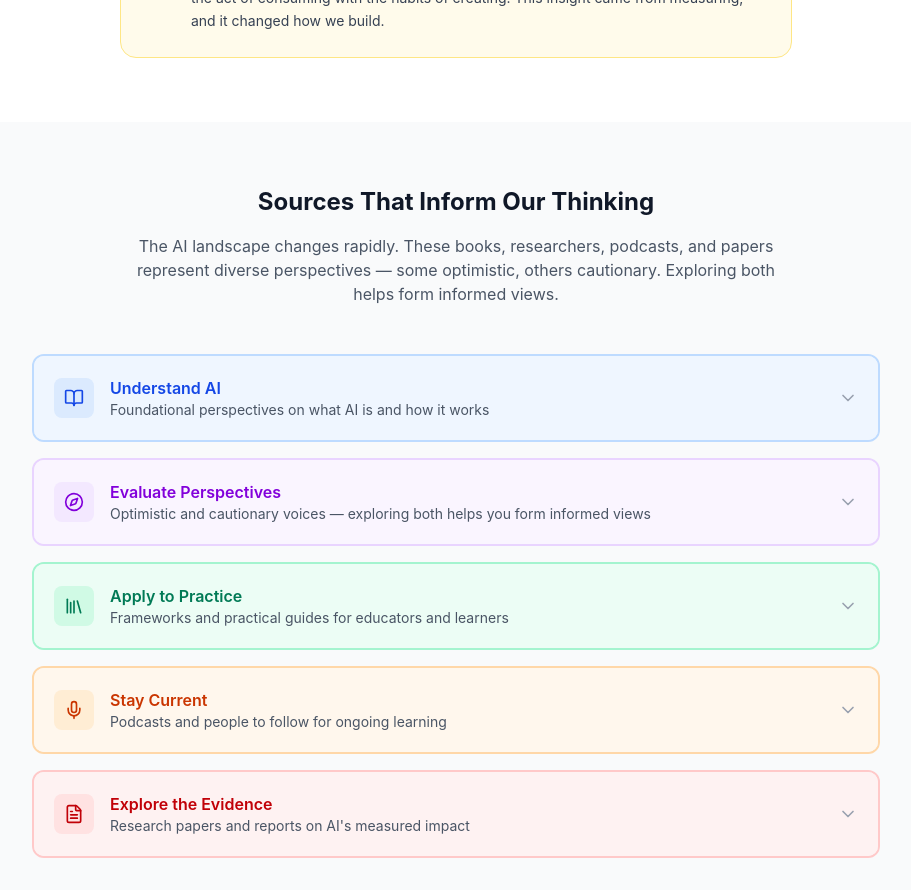
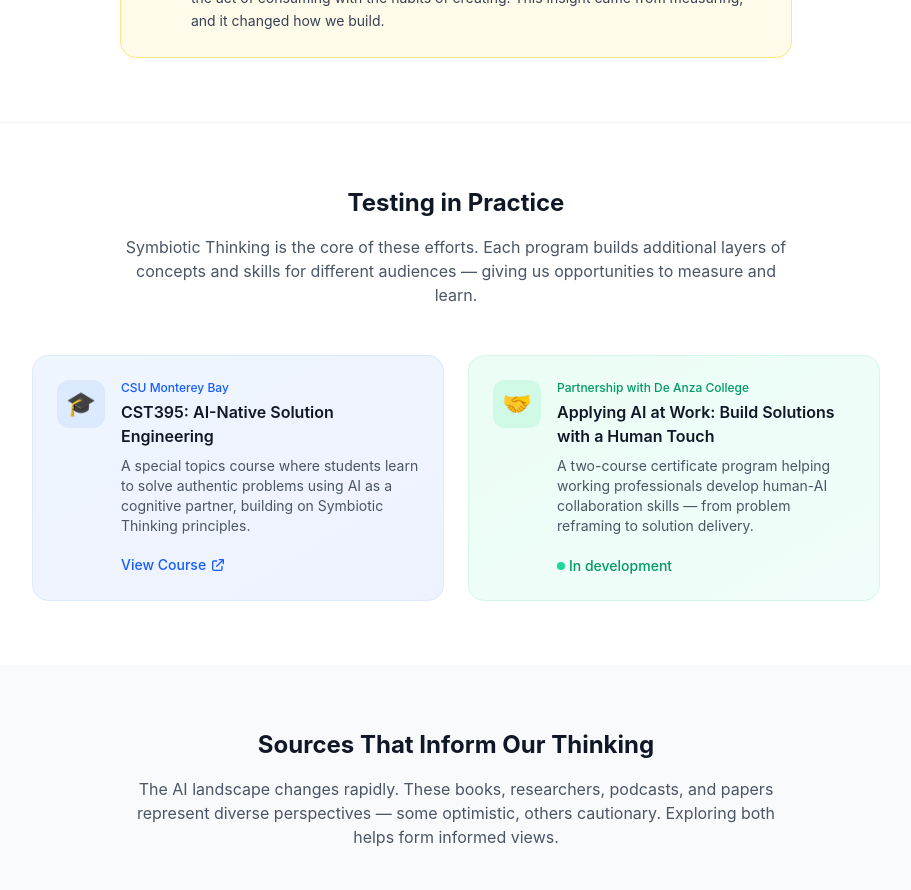
Before and after one commit to profsathya/symbioticthinking-website, a Next.js app: page /approach in a window 1280 px wide. Shown: the part 1740-2630 px from the top of the page, without its empty margins (184-1095 px from the left). Built offline with nearby package versions, Linux system fonts and the light colour scheme.

Commit message:
Add Testing in Practice section to Our Approach page
Shows real-world implementations of Symbiotic Thinking:
- CSUMB CST395: AI-Native Solution Engineering (with link)
- De Anza College partnership program (in development)

```diff
--- a/app/approach/page.tsx
+++ b/app/approach/page.tsx
@@ -469,6 +469,70 @@ export default function ApproachPage() {
         </div>
       </section>
 
+      {/* Testing in Practice Section */}
+      <section className="py-16 bg-white border-t border-gray-100">
+        <div className="max-w-4xl mx-auto px-6">
+          <div className="text-center mb-12">
+            <h2 className="text-2xl font-bold text-gray-900 mb-4">Testing in Practice</h2>
+            <p className="text-gray-600 max-w-2xl mx-auto">
+              Symbiotic Thinking is the core of these efforts. Each program builds additional layers of
+              concepts and skills for different audiences — giving us opportunities to measure and learn.
+            </p>
+          </div>
+
+          <div className="grid md:grid-cols-2 gap-6">
+            {/* CSUMB Course */}
+            <div className="bg-gradient-to-br from-blue-50 to-indigo-50 rounded-2xl p-6 border border-blue-100">
+              <div className="flex items-start gap-4">
+                <div className="w-12 h-12 bg-blue-100 rounded-xl flex items-center justify-center flex-shrink-0">
+                  <span className="text-2xl">🎓</span>
+                </div>
+                <div>
+                  <div className="text-xs text-blue-600 font-medium mb-1">CSU Monterey Bay</div>
+                  <h3 className="font-semibold text-gray-900 mb-2">CST395: AI-Native Solution Engineering</h3>
+                  <p className="text-sm text-gray-600 mb-4">
+                    A special topics course where students learn to solve authentic problems using AI as a
+                    cognitive partner, building on Symbiotic Thinking principles.
+                  </p>
+                  <a
+                    href="https://profsathya.github.io/Common-Curriculum/CST395.html"
+                    target="_blank"
+                    rel="noopener noreferrer"
+                    className="inline-flex items-center gap-1 text-sm text-blue-600 hover:text-blue-700 font-medium"
+                  >
+                    View Course
+                    <svg className="w-4 h-4" fill="none" stroke="currentColor" viewBox="0 0 24 24">
+                      <path strokeLinecap="round" strokeLinejoin="round" strokeWidth={2} d="M10 6H6a2 2 0 00-2 2v10a2 2 0 002 2h10a2 2 0 002-2v-4M14 4h6m0 0v6m0-6L10 14" />
+                    </svg>
+                  </a>
+                </div>
+              </div>
+            </div>
+
+            {/* De Anza Partnership */}
+            <div className="bg-gradient-to-br from-emerald-50 to-teal-50 rounded-2xl p-6 border border-emerald-100">
+              <div className="flex items-start gap-4">
+                <div className="w-12 h-12 bg-emerald-100 rounded-xl flex items-center justify-center flex-shrink-0">
+                  <span className="text-2xl">🤝</span>
+                </div>
+                <div>
+                  <div className="text-xs text-emerald-600 font-medium mb-1">Partnership with De Anza College</div>
+                  <h3 className="font-semibold text-gray-900 mb-2">Applying AI at Work: Build Solutions with a Human Touch</h3>
+                  <p className="text-sm text-gray-600 mb-4">
+                    A two-course certificate program helping working professionals develop human-AI
+                    collaboration skills — from problem reframing to solution delivery.
+                  </p>
+                  <span className="inline-flex items-center gap-1 text-sm text-emerald-600 font-medium">
+                    <span className="w-2 h-2 bg-emerald-400 rounded-full animate-pulse"></span>
+                    In development
+                  </span>
+                </div>
+              </div>
+            </div>
+          </div>
+        </div>
+      </section>
+
       {/* Sources Section */}
       <section className="py-16 bg-gray-50">
         <div className="max-w-4xl mx-auto px-6">
```
